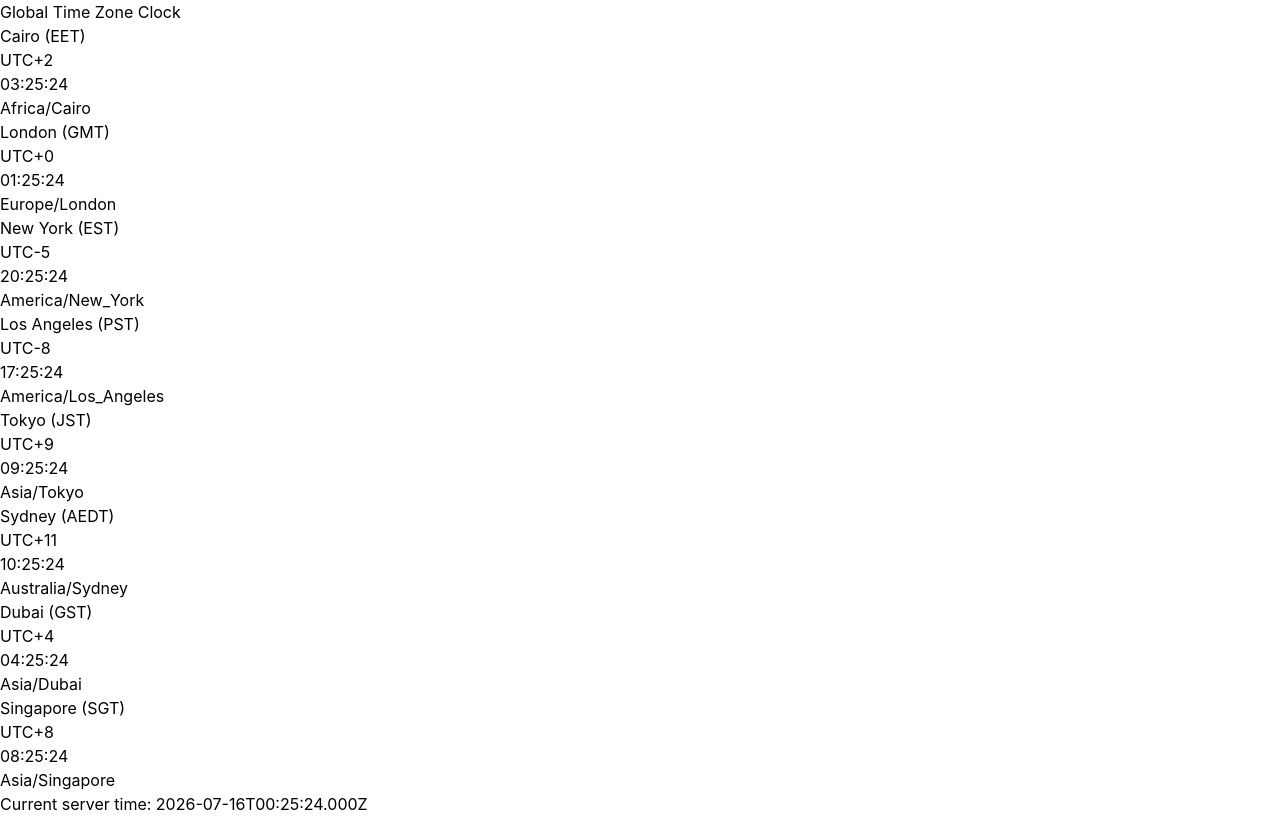
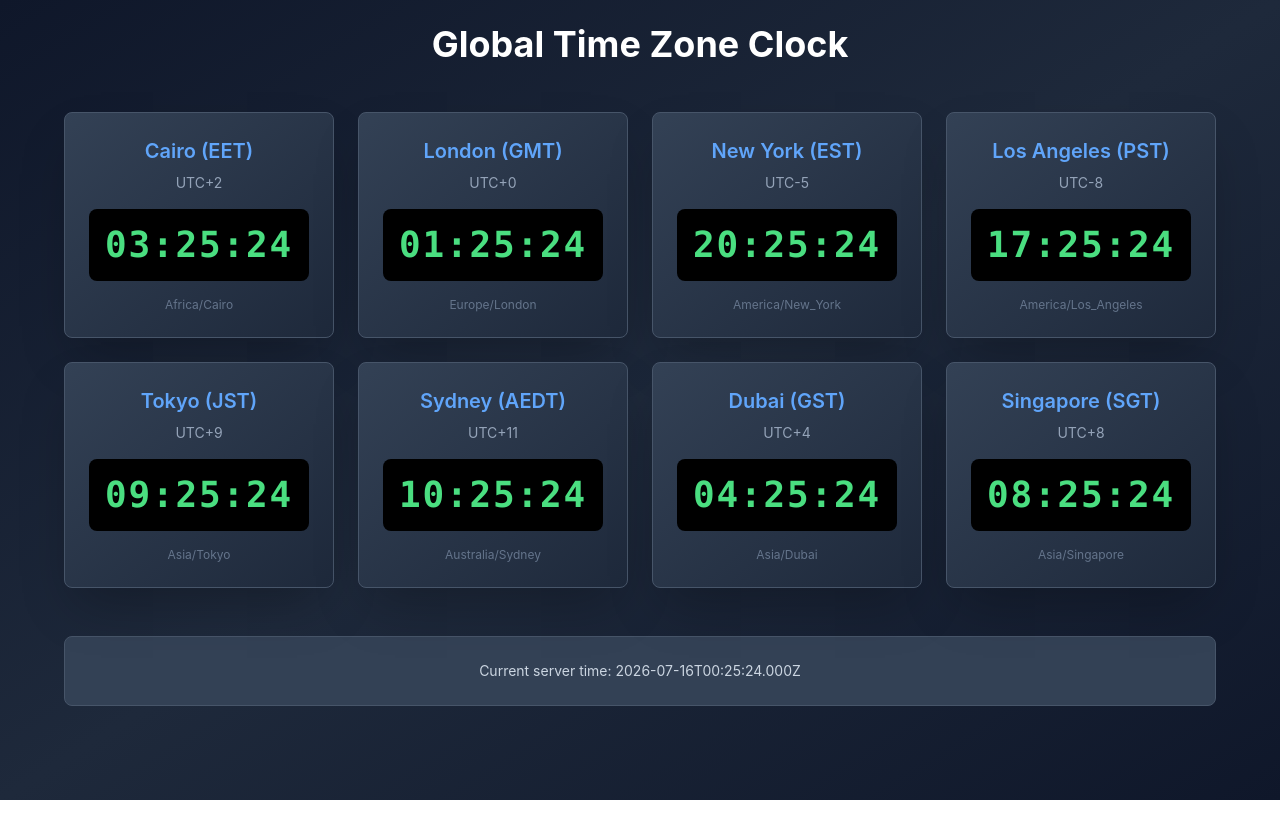
Before and after one commit to mosalahy/Wafflarlk.h, a Next.js app: page /clock in a window 1280 px wide. Built offline with nearby package versions, Linux system fonts and the light colour scheme.

Commit message:
Add Tailwind CSS configuration

```diff
--- /dev/null
+++ b/tailwind.config.ts
@@ -0,0 +1,26 @@
+import type { Config } from 'tailwindcss'
+
+const config: Config = {
+  content: [
+    './src/pages/**/*.{js,ts,jsx,tsx,mdx}',
+    './src/components/**/*.{js,ts,jsx,tsx,mdx}',
+    './src/app/**/*.{js,ts,jsx,tsx,mdx}',
+  ],
+  theme: {
+    extend: {
+      colors: {
+        slate: {
+          900: '#0f172a',
+          800: '#1e293b',
+          700: '#334155',
+          600: '#475569',
+          500: '#64748b',
+          400: '#94a3b8',
+          300: '#cbd5e1',
+        },
+      },
+    },
+  },
+  plugins: [],
+}
+export default config
```
